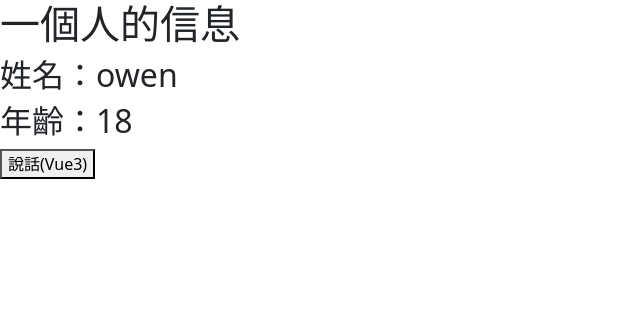
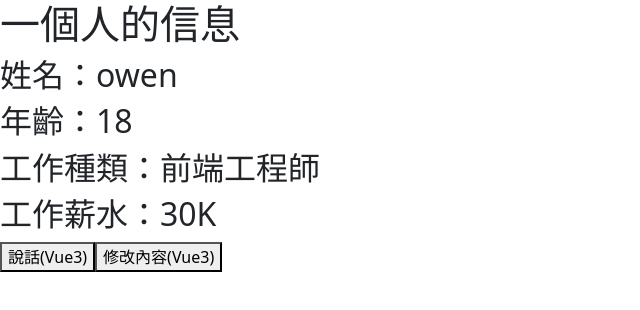
Before and after one commit to owen013288/Vue3CLI, a Vue app: page / in a window 1280 px wide. Shown: the top 310 px of the page, without its empty margins (0-640 px from the left). Built offline with nearby package versions, Linux system fonts and the light colour scheme.

Commit message:
Vue3 ref教學 將setup內的數據可以更新

```diff
--- a/src/App.vue
+++ b/src/App.vue
@@ -2,19 +2,35 @@
   <h1>一個人的信息</h1>
   <h2>姓名：{{ name }}</h2>
   <h2>年齡：{{ age }}</h2>
+  <h2>工作種類：{{ job.type }}</h2>
+  <h2>工作薪水：{{ job.salary }}</h2>
   <button @click="SayHello()">說話(Vue3)</button>
+  <button @click="changeInfo()">修改內容(Vue3)</button>
 </template>
 
 <script>
 // import { h } from "vue";
+import { ref } from "vue";
 export default {
   name: "App",
   setup() {
-    let name = "owen";
-    let age = 18;
+    let name = ref("owen");
+    let age = ref(18);
+    let job = ref({
+      type: "前端工程師",
+      salary: "30K",
+    });
 
     function SayHello() {
       alert(`我叫${name},今年${age}歲`);
+    }
+
+    function changeInfo() {
+      name.value = "李四";
+      age.value = 48;
+      job.value.type = "後端工程師";
+      job.value.salary = "50K";
+      console.log(name, age);
     }
 
     // 返回一個對象
@@ -22,6 +38,8 @@ export default {
       name,
       age,
       SayHello,
+      changeInfo,
+      job,
     };
     // 返回一個渲染函數(了解)
     // return () => h('h1','owen');
```
